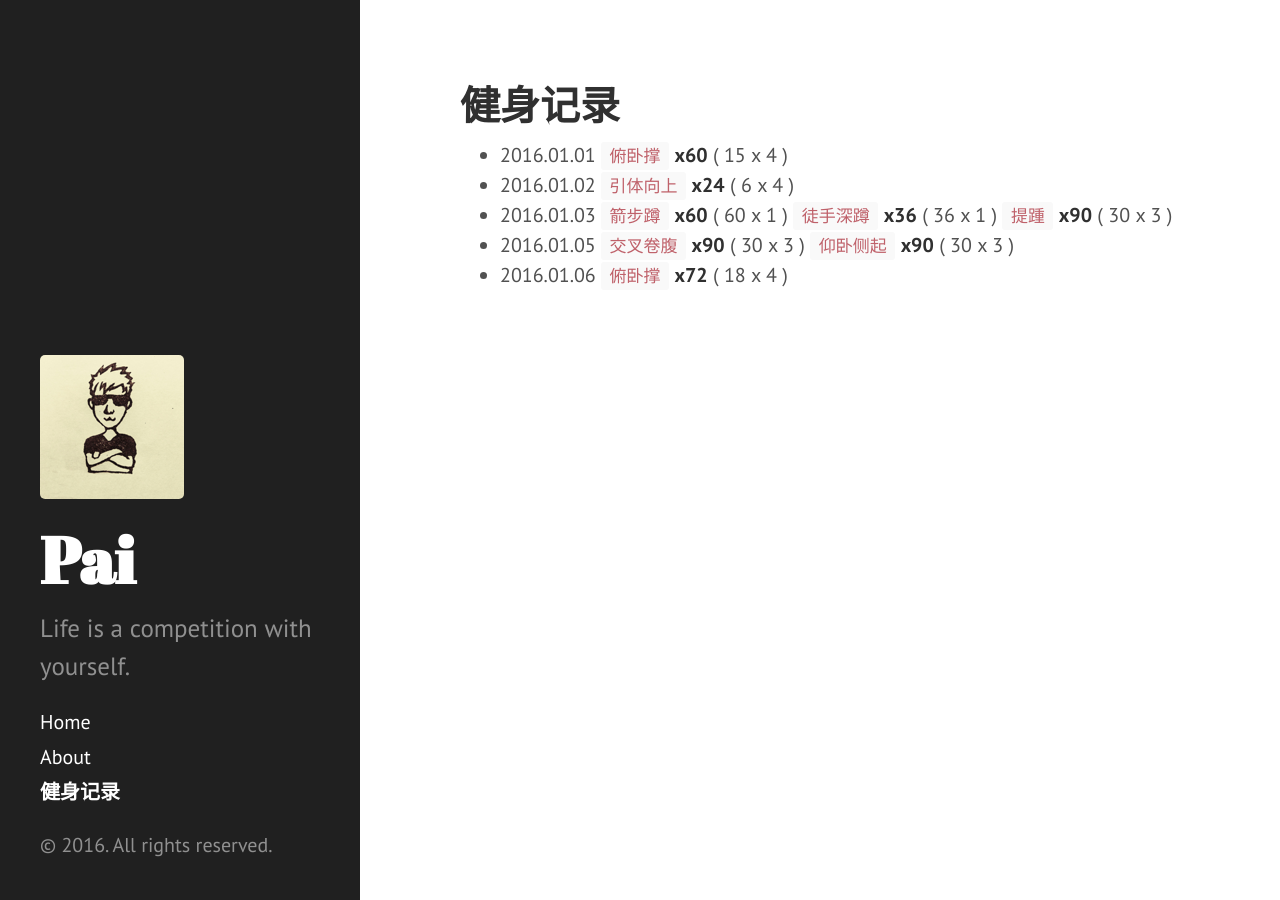
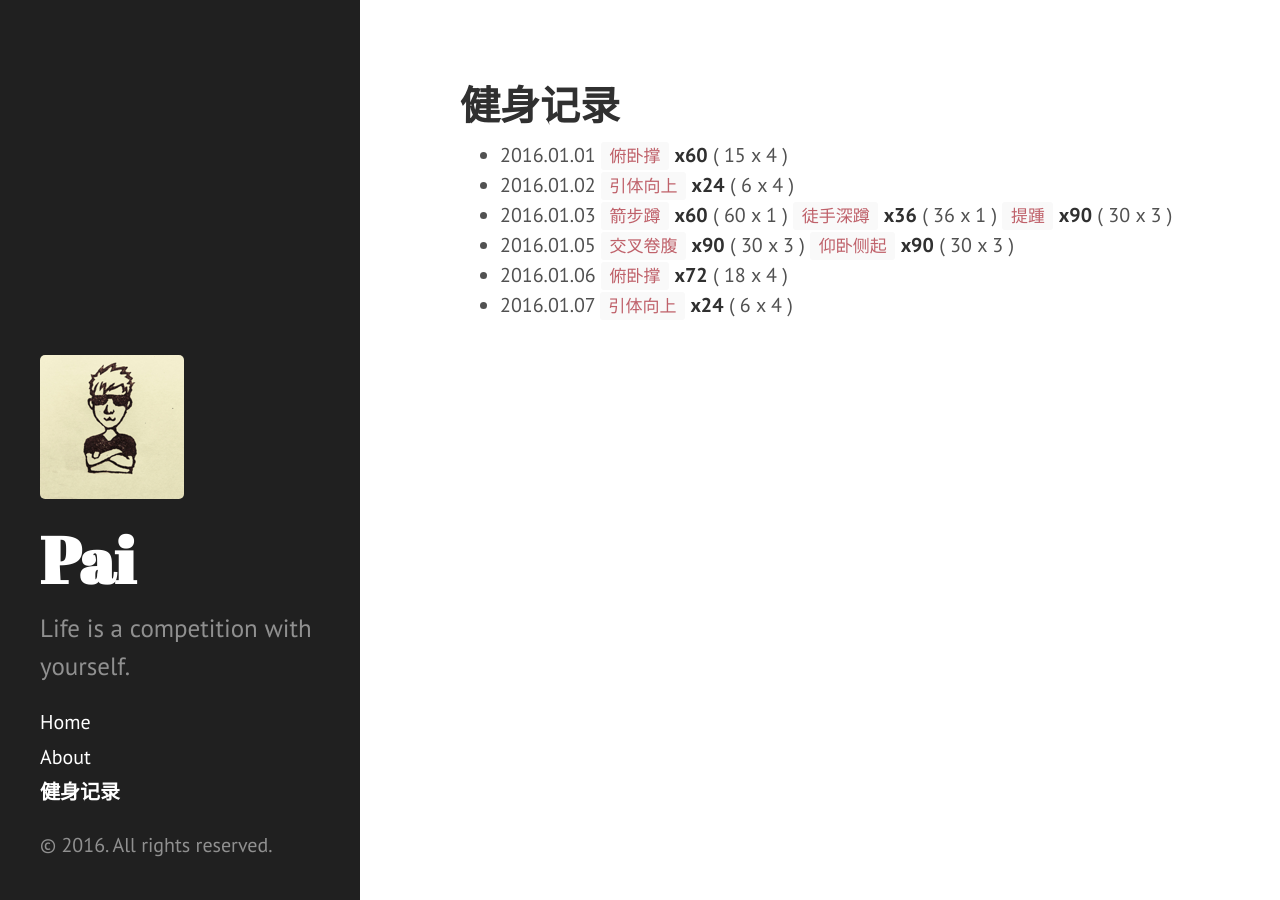
Before and after one commit to dragon8897/dragon8897.github.io, a Jekyll site: the page built from fitness.md, in a window 1280 px wide. Built offline with Jekyll 4.4.1, drawn with Linux system fonts in a browser that asks for light colours; Markdown is read by kramdown in place of the engine named in the settings.

Commit message:
add fitness record.

```diff
--- a/fitness.md
+++ b/fitness.md
@@ -9,3 +9,4 @@ title: 健身记录
 - 2016.01.03 `箭步蹲` **x60** ( 60 x 1 ) `徒手深蹲` **x36** ( 36 x 1 ) `提踵` **x90** ( 30 x 3 )
 - 2016.01.05 `交叉卷腹` **x90** ( 30 x 3 ) `仰卧侧起` **x90** ( 30 x 3 )
 - 2016.01.06 `俯卧撑` **x72** ( 18 x 4 )
+- 2016.01.07 `引体向上` **x24** ( 6 x 4 )
```
